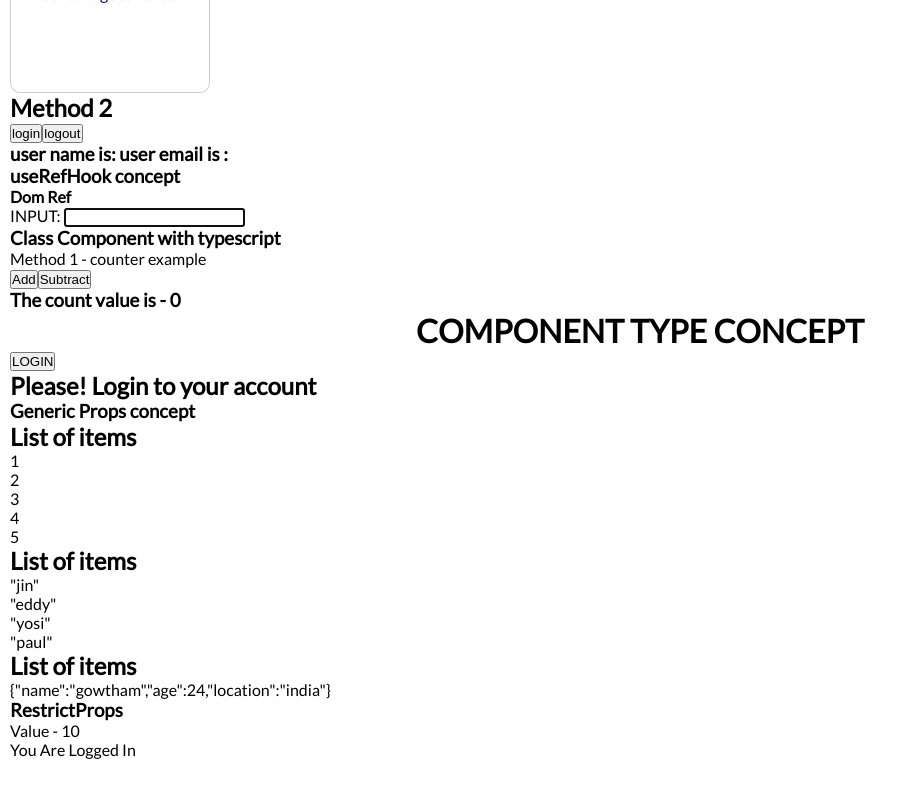
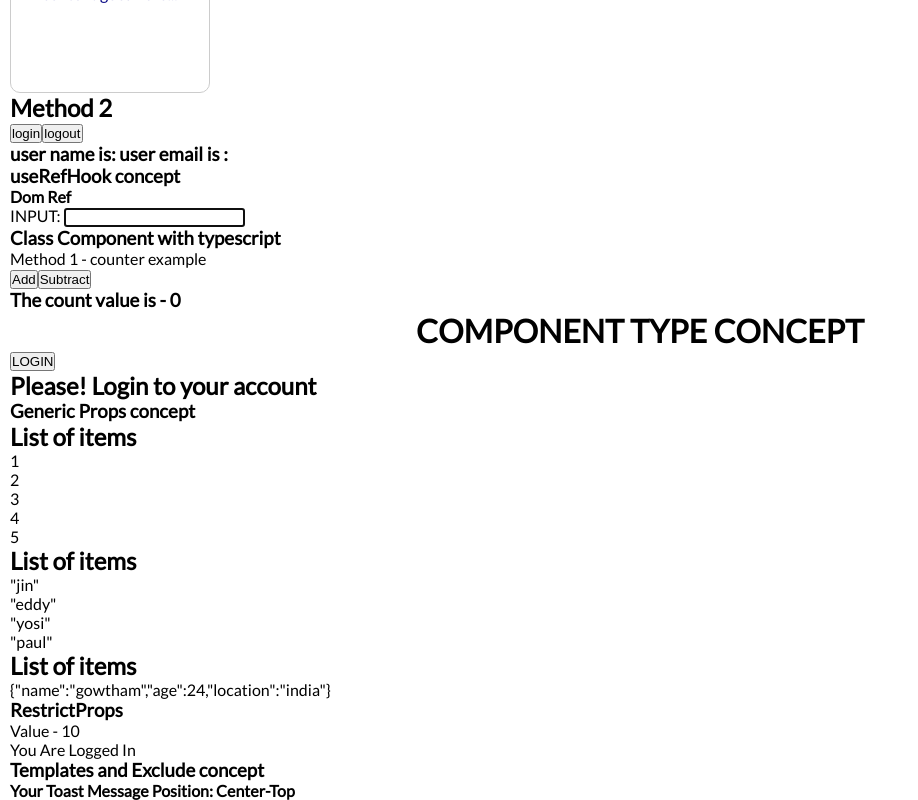
Before and after one commit to Stylish-Developer/React-Ts-beginnerToIntermediate, a React (Create React App) app: page / in a window 1280 px wide. Shown: the part 1096-1896 px from the top of the page, without its empty margins (0-918 px from the left). Before the commit the page ends 1855 px from the top, so only its background shows below. Built offline with nearby package versions, Linux system fonts and the light colour scheme.

Commit message:
Template and exclude utility workouted

```diff
--- a/src/App.tsx
+++ b/src/App.tsx
@@ -8,6 +8,7 @@ import Generic from "./components/generic-props";
 import HooksTypes from "./components/hooks-types";
 import RestrictProps from "./components/restrict-props";
 import StyleProps from "./components/style-props";
+import TempExclude from "./components/temp-exclude";
 import TypingProps from "./components/typing-props";
 
 // -- ROOT COMPONENT
@@ -26,6 +27,7 @@ const App = () => {
         <Auth />
         <Generic />
         <RestrictProps />
+        <TempExclude />
       </div>
     </>
   );
--- /dev/null
+++ b/src/components/temp-exclude/TempExclude.tsx
@@ -0,0 +1,19 @@
+type Horizontal = "Left" | "Center" | "Right";
+
+type Vertical = "Top" | "Center" | "Bottom";
+
+type Props = {
+  position?: Exclude<`${Horizontal}-${Vertical}`, "Center-Center">; // purpose = remove a singleor multiple members from the union
+};
+// -- Temp Exclude
+const TempExclu = (props: Props) => {
+  return (
+    <>
+      <div>
+        <h4>Your Toast Message Position: {props.position}</h4>
+      </div>
+    </>
+  );
+};
+
+export default TempExclu;
--- /dev/null
+++ b/src/components/temp-exclude/index.tsx
@@ -0,0 +1,13 @@
+import TempExclu from "./TempExclude";
+
+// -- Templates and exclude concept
+const TempExclude = () => {
+  return (
+    <>
+      <h3>Templates and Exclude concept</h3>
+      <TempExclu position="Center-Top"/>
+    </>
+  );
+};
+
+export default TempExclude;
```
